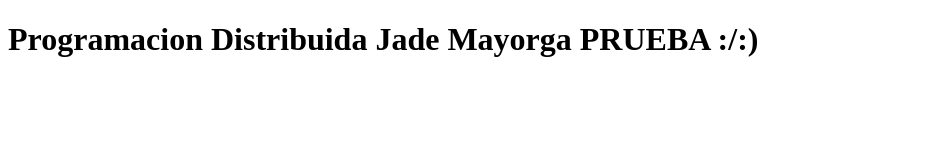
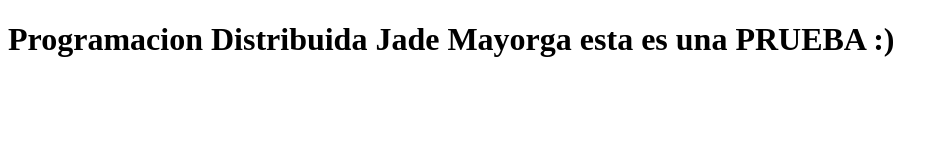
Before and after one commit to mayjade002/HTML_docker, a plain HTML site: page index.html in a window 1280 px wide. Shown: the whole page, without its empty margins (0-948 px from the left). Drawn offline with Linux system fonts and the light colour scheme.

Commit message:
Update index.html

```diff
--- a/index.html
+++ b/index.html
@@ -6,6 +6,6 @@
     <title>Hola Mundo</title>
 </head>
 <body>
-    <h1>Programacion Distribuida Jade Mayorga PRUEBA :/:)</h1>
+    <h1>Programacion Distribuida Jade Mayorga esta es una PRUEBA :)</h1>
 </body>
 </html>
```
